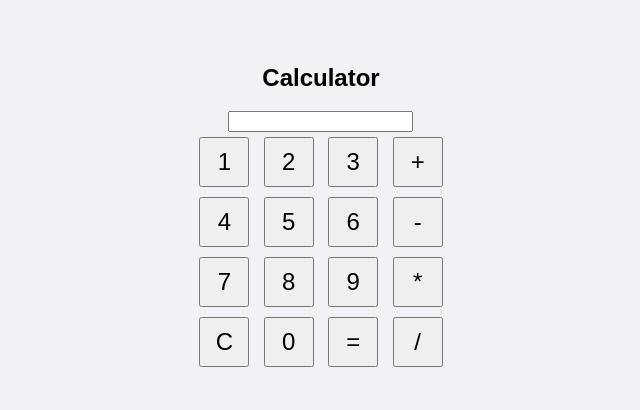
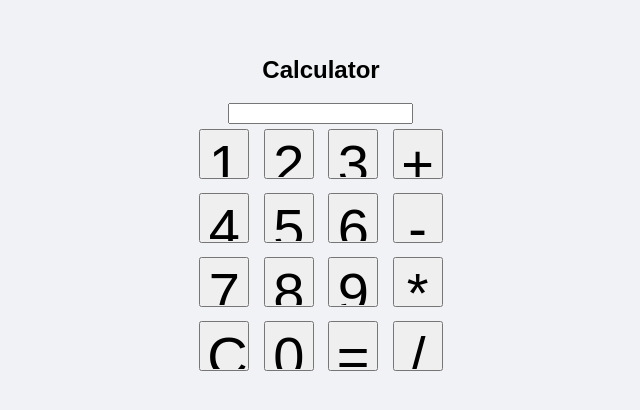
Before and after one commit to Poransah247/toruu-web, a plain HTML site: page index.html in a window 1280 px wide. Shown: the part 200-610 px from the top of the page, without its empty margins (319-959 px from the left). Drawn offline with Linux system fonts and the light colour scheme.

Commit message:
Your commit message

```diff
--- a/index.html
+++ b/index.html
@@ -35,7 +35,7 @@
         input[type="button"] {
             width: 50px; height: 50px;
             margin: 5px;
-            font-size: 1.5rem;
+            font-size: 3.5rem;
         }
     </style>
 </head>
```
